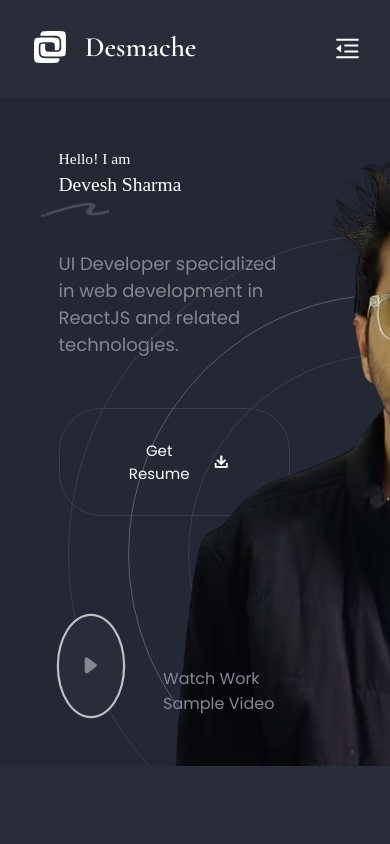
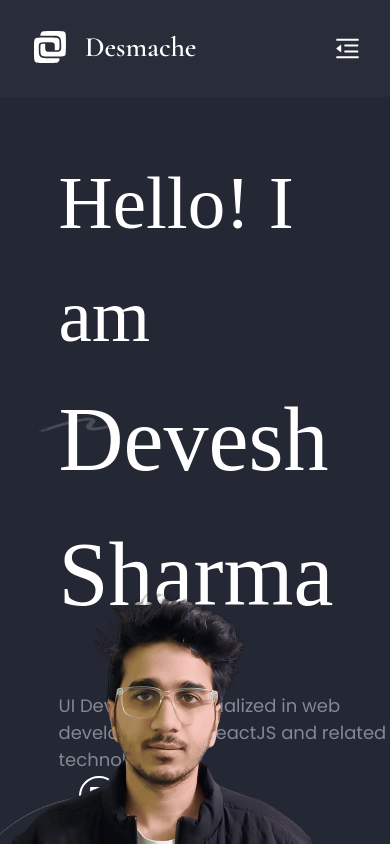
Before and after one commit to DeveshS360/portfolio-webapp, a React (Vite) app: page / in a window 390 px wide. Shown: the top 844 px of the page. Built offline with nearby package versions, Linux system fonts and the light colour scheme; a web font is replaced by a local one.

Commit message:
social section changes + hero image size reduction

```diff
--- a/src/components/SocialHandle/index.module.scss
+++ b/src/components/SocialHandle/index.module.scss
@@ -10,6 +10,16 @@
   cursor: pointer;
   @include flex-center;
 
+  @include for-tablet-or-mobile {
+    width: 50px;
+    height: 50px;
+  }
+
+  @include for-mobile-only {
+    width: 40px;
+    height: 40px;
+  }
+
   &:hover {
     background: var(--text-color-primary) !important;
     transition: all 0.5s linear;
--- a/src/components/SocialSection/index.module.scss
+++ b/src/components/SocialSection/index.module.scss
@@ -13,6 +13,10 @@
       transform: scale(0.6) translate(-70%, 60%);
     }
 
+    @include for-tablet-or-mobile {
+      transform: scale(0.5) translate(-70%, 60%);
+    }
+
     bottom: 0;
     left: 5%;
     z-index: var(--hero_z_index);
@@ -26,11 +30,18 @@
   }
 
   .social_icons_container {
-
     @include put-on-circle(4, 260px, 45, -90);
 
     @include for-small-desktop {
       @include put-on-circle(4, 210px, 45, -90);
     }
+
+    @include for-tablet-or-mobile {
+      @include put-on-circle(4, 180px, 45, -90);
+    }
+
+    @include for-mobile-only {
+      @include put-on-circle(4, 150px, 45, -90);
     }
   }
+}
--- a/src/components/SocialSection/index.tsx
+++ b/src/components/SocialSection/index.tsx
@@ -17,15 +17,28 @@ import {
 import { useDeviceWidth } from 'src/utils/viewport'
 
 export const SocialSection = () => {
-  const { isSmallDesktop } = useDeviceWidth()
+  const { isSmallDesktop, isMobileOrTablet, isMobile } = useDeviceWidth()
+
+  const getCircleSize = () => {
+    if (isSmallDesktop) return 300
+    if (isMobile) return 300
+    if (isMobileOrTablet) return 360
+
+    return 400
+  }
+
+  const getCircularGap = () => {
+    if (isMobileOrTablet) return 0
+    return 60
+  }
 
   return (
     <aside className={styles.social_section}>
       <img className={styles.hero} src={heroImgUrl} alt="hero" />
       <ConcentricCircles
         className={styles.circles}
-        circularGap={60}
-        size={isSmallDesktop ? 300 : 400}
+        circularGap={getCircularGap()}
+        size={getCircleSize()}
         boldIdx={2}
       >
         <div className={styles.social_icons_container}>
--- a/src/constants/screen.ts
+++ b/src/constants/screen.ts
@@ -3,6 +3,8 @@ const DESKTOP_BREAK_POINTS = {
   medium: 1300,
   large: 1600,
 }
+
+const MOBILE_WIDTH = 549
 
 export const checkIfSmallDesktop = () =>
   document.body.clientWidth >= DESKTOP_BREAK_POINTS.small &&
@@ -13,3 +15,5 @@ export const checkIfMediumDesktop = () =>
 
 export const checkIfMobileOrTablet = () =>
   document.body.clientWidth < DESKTOP_BREAK_POINTS.small
+
+export const checkifMobile = () => document.body.clientWidth <= 549
--- a/src/pages/Home/components/Introduction/index.module.scss
+++ b/src/pages/Home/components/Introduction/index.module.scss
@@ -9,6 +9,10 @@
   .main {
     display: flex;
     justify-content: space-between;
+
+    @include for-tablet-or-mobile {
+      display: block;
+    }
   }
 
   .top_left_circle {
@@ -38,14 +42,31 @@
     line-height: 1.5;
 
     font-family: 'Cormorant-Bold';
+
     .text {
-      font-size: 4vw;
+      font-size: 75px;
       position: relative;
       z-index: var(--introduction_z_index);
+
+      @include for-medium-desktop {
+        font-size: 60px;
+      }
+
+      @include for-small-desktop {
+        font-size: 45px;
+      }
     }
 
     .name {
-      font-size: 5vw;
+      font-size: 90px;
+
+      @include for-medium-desktop {
+        font-size: 75px;
+      }
+
+      @include for-small-desktop {
+        font-size: 60px;
+      }
     }
 
     .underline {
--- a/src/pages/Home/components/Introduction/index.tsx
+++ b/src/pages/Home/components/Introduction/index.tsx
@@ -8,7 +8,6 @@ import { useDeviceWidth } from 'src/utils/viewport'
 
 export const Introduction = () => {
   const { isSmallDesktop, isMobileOrTablet } = useDeviceWidth()
-  console.log(isSmallDesktop, 'is small desktop', isMobileOrTablet, 'is mobile')
 
   return (
     <section className={styles.introduction}>
--- a/src/utils/viewport.ts
+++ b/src/utils/viewport.ts
@@ -3,6 +3,7 @@ import {
   checkIfMediumDesktop,
   checkIfMobileOrTablet,
   checkIfSmallDesktop,
+  checkifMobile,
 } from 'src/constants/screen'
 
 export const useWindowScroll = (scrollFn: () => void) => {
@@ -41,12 +42,14 @@ export const useDeviceWidth = () => {
   const [isMobileOrTablet, setIsMobileOrTablet] = useState(
     checkIfMobileOrTablet()
   )
+  const [isMobile, setIsMobile] = useState(checkifMobile())
 
   const handleWindowResize = () => {
     setIsSmallDesktop(checkIfSmallDesktop())
     setIsMediumDesktop(checkIfMediumDesktop)
 
     setIsMobileOrTablet(checkIfMobileOrTablet())
+    setIsMobile(checkifMobile())
   }
   useEffect(() => {
     window.addEventListener('resize', handleWindowResize)
@@ -56,5 +59,5 @@ export const useDeviceWidth = () => {
     }
   }, [])
 
-  return { isMediumDesktop, isSmallDesktop, isMobileOrTablet }
+  return { isMediumDesktop, isSmallDesktop, isMobileOrTablet, isMobile }
 }
```
Also changed, not shown: assets/images/web-app-hero.png. Lines whose indentation alone changed are shown as unchanged.
